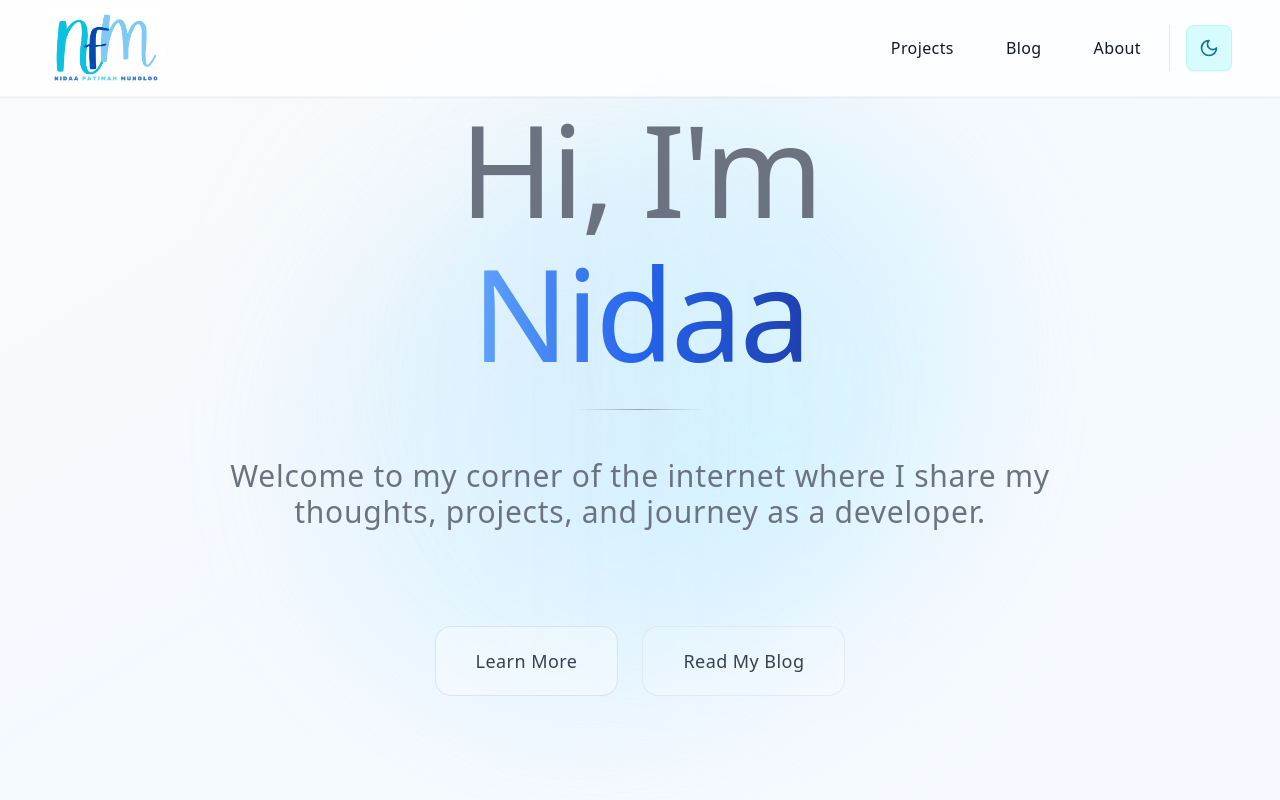
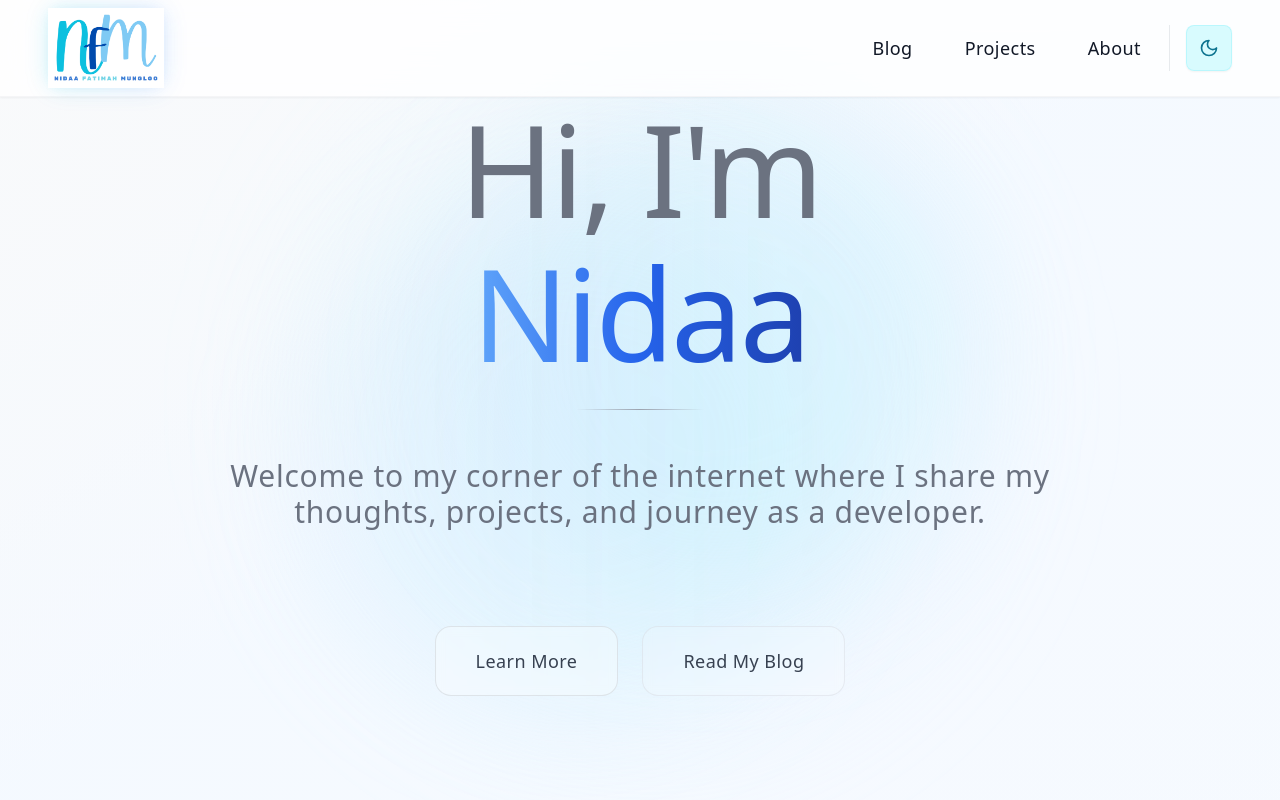
Before and after one commit to nida28/personal-site, a React (Vite) app: page / in a window 1280 px wide. Shown: the top 800 px of the page. Built offline with nearby package versions, Linux system fonts and the light colour scheme.

Commit message:
Fix: Header styling and navigation order
- Increased font size in the header navigation.
- Reordered navigation items: Blog before Projects.
- Added a glow effect to the logo.

```diff
--- a/src/components/Header.tsx
+++ b/src/components/Header.tsx
@@ -40,11 +40,16 @@ const Header = () => {
       <nav className="max-w-7xl mx-auto px-6 sm:px-8 lg:px-12">
         <div className="flex justify-between items-center h-24">
           <div className="flex-shrink-0 group cursor-pointer relative" onClick={scrollToHome}>
-            <img
-              src={theme === 'dark' ? '/lovable-uploads/8e5d5b3b-7430-4ac6-8fa6-2c0c657a8cea.png' : '/lovable-uploads/52ee9a92-ee9b-4ee5-96a0-1f65c76586c6.png'}
-              alt="Nidaa Logo - Click to go home"
-              className="h-20 w-auto transition-all duration-300 group-hover:scale-105 group-hover:brightness-110"
-            />
+            <div className="relative">
+              <img
+                src={theme === 'dark' ? '/lovable-uploads/8e5d5b3b-7430-4ac6-8fa6-2c0c657a8cea.png' : '/lovable-uploads/52ee9a92-ee9b-4ee5-96a0-1f65c76586c6.png'}
+                alt="Nidaa Logo - Click to go home"
+                className="h-20 w-auto transition-all duration-300 group-hover:scale-105 group-hover:brightness-110 relative z-10"
+              />
+              {/* Glowy border effect */}
+              <div className="absolute inset-0 rounded-xl bg-gradient-to-r from-cyan-500/30 to-blue-500/30 dark:from-pink-500/40 dark:to-blue-500/40 blur-md opacity-60 group-hover:opacity-100 transition-opacity duration-300"></div>
+              <div className="absolute inset-0 rounded-xl bg-gradient-to-r from-cyan-400/20 to-blue-400/20 dark:from-pink-400/30 dark:to-blue-400/30 blur-sm opacity-40 group-hover:opacity-80 transition-opacity duration-300"></div>
+            </div>
             {/* Home indicator tooltip */}
             <div className="absolute -bottom-2 left-1/2 transform -translate-x-1/2 opacity-0 group-hover:opacity-100 transition-opacity duration-300">
               <div className="bg-gray-900 dark:bg-white text-white dark:text-gray-900 text-xs px-2 py-1 rounded-md whitespace-nowrap">
@@ -57,24 +62,24 @@ const Header = () => {
           <div className="hidden md:block">
             <div className="flex items-center space-x-1">
               <Link
+                to="/blog"
+                className="relative px-6 py-3 text-gray-900 hover:text-gray-700 dark:text-gray-100 dark:hover:text-white text-lg font-normal tracking-wide transition-all duration-300 rounded-lg hover:bg-gray-100/70 dark:hover:bg-white/10 group hover:shadow-md dark:hover:shadow-white/5"
+              >
+                Blog
+                <div className="absolute bottom-1 left-1/2 transform -translate-x-1/2 w-0 h-px bg-gradient-to-r from-cyan-500 to-blue-600 dark:from-fuchsia-400 dark:to-purple-400 group-hover:w-4 transition-all duration-300"></div>
+              </Link>
+
+              <Link
                 to="/projects"
-                className="relative px-6 py-3 text-gray-900 hover:text-gray-700 dark:text-gray-100 dark:hover:text-white text-base font-medium tracking-wide transition-all duration-300 rounded-lg hover:bg-gray-100/70 dark:hover:bg-white/10 group hover:shadow-md dark:hover:shadow-white/5"
+                className="relative px-6 py-3 text-gray-900 hover:text-gray-700 dark:text-gray-100 dark:hover:text-white text-lg font-normal tracking-wide transition-all duration-300 rounded-lg hover:bg-gray-100/70 dark:hover:bg-white/10 group hover:shadow-md dark:hover:shadow-white/5"
               >
                 Projects
                 <div className="absolute bottom-1 left-1/2 transform -translate-x-1/2 w-0 h-px bg-gradient-to-r from-cyan-500 to-blue-600 dark:from-fuchsia-400 dark:to-purple-400 group-hover:w-4 transition-all duration-300"></div>
               </Link>
 
               <Link
-                to="/blog"
-                className="relative px-6 py-3 text-gray-900 hover:text-gray-700 dark:text-gray-100 dark:hover:text-white text-base font-medium tracking-wide transition-all duration-300 rounded-lg hover:bg-gray-100/70 dark:hover:bg-white/10 group hover:shadow-md dark:hover:shadow-white/5"
-              >
-                Blog
-                <div className="absolute bottom-1 left-1/2 transform -translate-x-1/2 w-0 h-px bg-gradient-to-r from-cyan-500 to-blue-600 dark:from-fuchsia-400 dark:to-purple-400 group-hover:w-4 transition-all duration-300"></div>
-              </Link>
-
-              <Link
                 to="/about"
-                className="relative px-6 py-3 text-gray-900 hover:text-gray-700 dark:text-gray-100 dark:hover:text-white text-base font-medium tracking-wide transition-all duration-300 rounded-lg hover:bg-gray-100/70 dark:hover:bg-white/10 group hover:shadow-md dark:hover:shadow-white/5"
+                className="relative px-6 py-3 text-gray-900 hover:text-gray-700 dark:text-gray-100 dark:hover:text-white text-lg font-normal tracking-wide transition-all duration-300 rounded-lg hover:bg-gray-100/70 dark:hover:bg-white/10 group hover:shadow-md dark:hover:shadow-white/5"
               >
                 About
                 <div className="absolute bottom-1 left-1/2 transform -translate-x-1/2 w-0 h-px bg-gradient-to-r from-cyan-500 to-blue-600 dark:from-fuchsia-400 dark:to-purple-400 group-hover:w-4 transition-all duration-300"></div>
@@ -103,25 +108,25 @@ const Header = () => {
           <div className="md:hidden border-t border-gray-300/50 dark:border-slate-600/40 bg-white/90 dark:bg-slate-900/90 backdrop-blur-xl">
             <div className="px-4 py-6 space-y-2">
               <Link
+                to="/blog"
+                onClick={() => setIsMenuOpen(false)}
+                className="block w-full text-left px-4 py-3 text-gray-900 hover:text-gray-700 dark:text-gray-100 dark:hover:text-white text-lg font-normal tracking-wide transition-all duration-300 rounded-lg hover:bg-gray-100/70 dark:hover:bg-white/10 hover:shadow-md dark:hover:shadow-white/5"
+              >
+                Blog
+              </Link>
+
+              <Link
                 to="/projects"
                 onClick={() => setIsMenuOpen(false)}
-                className="block w-full text-left px-4 py-3 text-gray-900 hover:text-gray-700 dark:text-gray-100 dark:hover:text-white text-base font-medium tracking-wide transition-all duration-300 rounded-lg hover:bg-gray-100/70 dark:hover:bg-white/10 hover:shadow-md dark:hover:shadow-white/5"
+                className="block w-full text-left px-4 py-3 text-gray-900 hover:text-gray-700 dark:text-gray-100 dark:hover:text-white text-lg font-normal tracking-wide transition-all duration-300 rounded-lg hover:bg-gray-100/70 dark:hover:bg-white/10 hover:shadow-md dark:hover:shadow-white/5"
               >
                 Projects
               </Link>
 
               <Link
-                to="/blog"
-                onClick={() => setIsMenuOpen(false)}
-                className="block w-full text-left px-4 py-3 text-gray-900 hover:text-gray-700 dark:text-gray-100 dark:hover:text-white text-base font-medium tracking-wide transition-all duration-300 rounded-lg hover:bg-gray-100/70 dark:hover:bg-white/10 hover:shadow-md dark:hover:shadow-white/5"
-              >
-                Blog
-              </Link>
-
-              <Link
                 to="/about"
                 onClick={() => setIsMenuOpen(false)}
-                className="block w-full text-left px-4 py-3 text-gray-900 hover:text-gray-700 dark:text-gray-100 dark:hover:text-white text-base font-medium tracking-wide transition-all duration-300 rounded-lg hover:bg-gray-100/70 dark:hover:bg-white/10 hover:shadow-md dark:hover:shadow-white/5"
+                className="block w-full text-left px-4 py-3 text-gray-900 hover:text-gray-700 dark:text-gray-100 dark:hover:text-white text-lg font-normal tracking-wide transition-all duration-300 rounded-lg hover:bg-gray-100/70 dark:hover:bg-white/10 hover:shadow-md dark:hover:shadow-white/5"
               >
                 About
               </Link>
```
